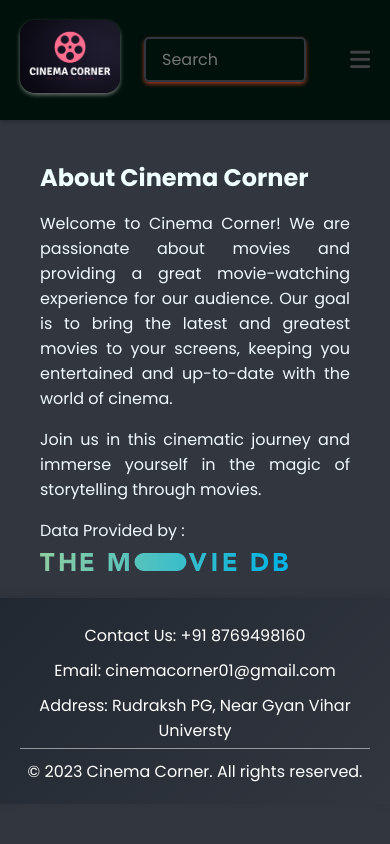
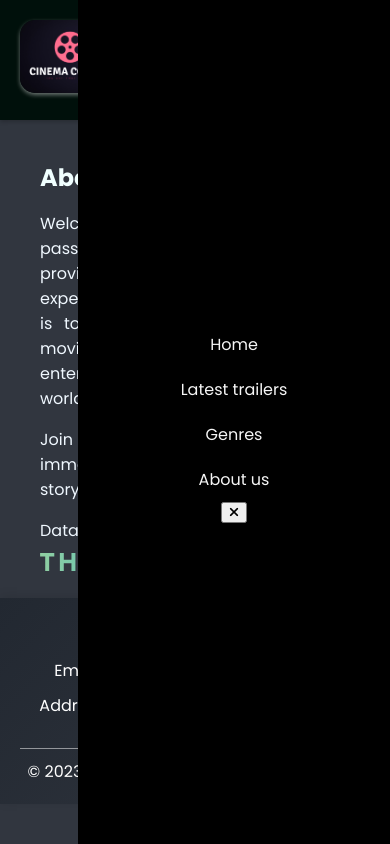
Before and after one commit to tushargoyal02/CinemaCorner, a plain HTML site: page about.html in a window 390 px wide. Both pictures are taken after a click on the element 359 px from the left and 59 px from the top of the page. Drawn offline with nearby package versions, Linux system fonts and the light colour scheme.

Commit message:
Update about.html
Updated the js script for slide menu in about page

```diff
--- a/about.html
+++ b/about.html
@@ -124,6 +124,28 @@
         </div>
     </footer>
 
-    <script src="script.js"></script>
+    <script>
+        document.addEventListener("DOMContentLoaded", function() {
+          const menuBtn = document.querySelector('.menu-btn');
+          const navOpt = document.querySelector('.navOpt');
+          const closeBtn = document.querySelector('.close-btn');
+
+          menuBtn.addEventListener('click', function() {
+            navOpt.classList.toggle('show');
+            closeBtn.style.display = 'block';
+
+
+          });
+          closeBtn.addEventListener('click', function() {
+            navOpt.classList.toggle('show');
+            closeBtn.style.display = 'none';
+          });
+        });
+
+
+
+
+
+        </script>
 </body>
 </html>
```
